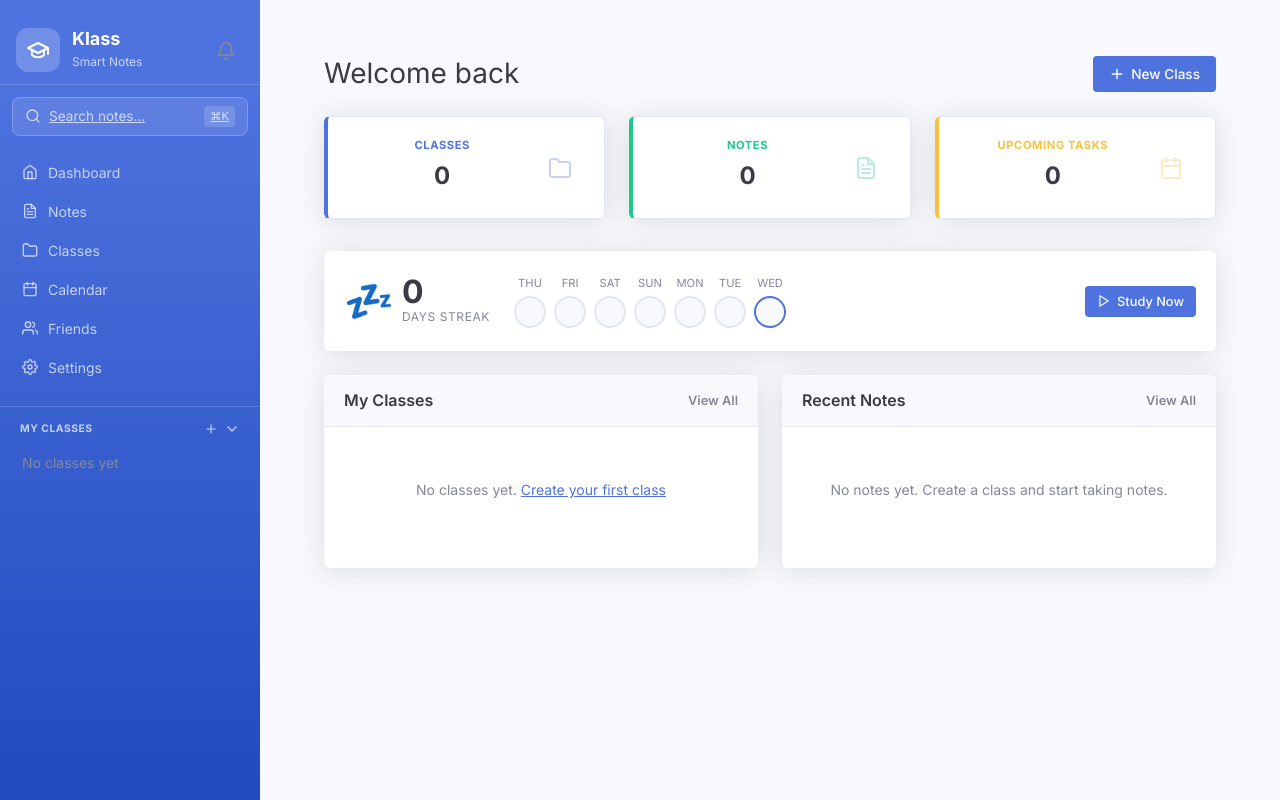
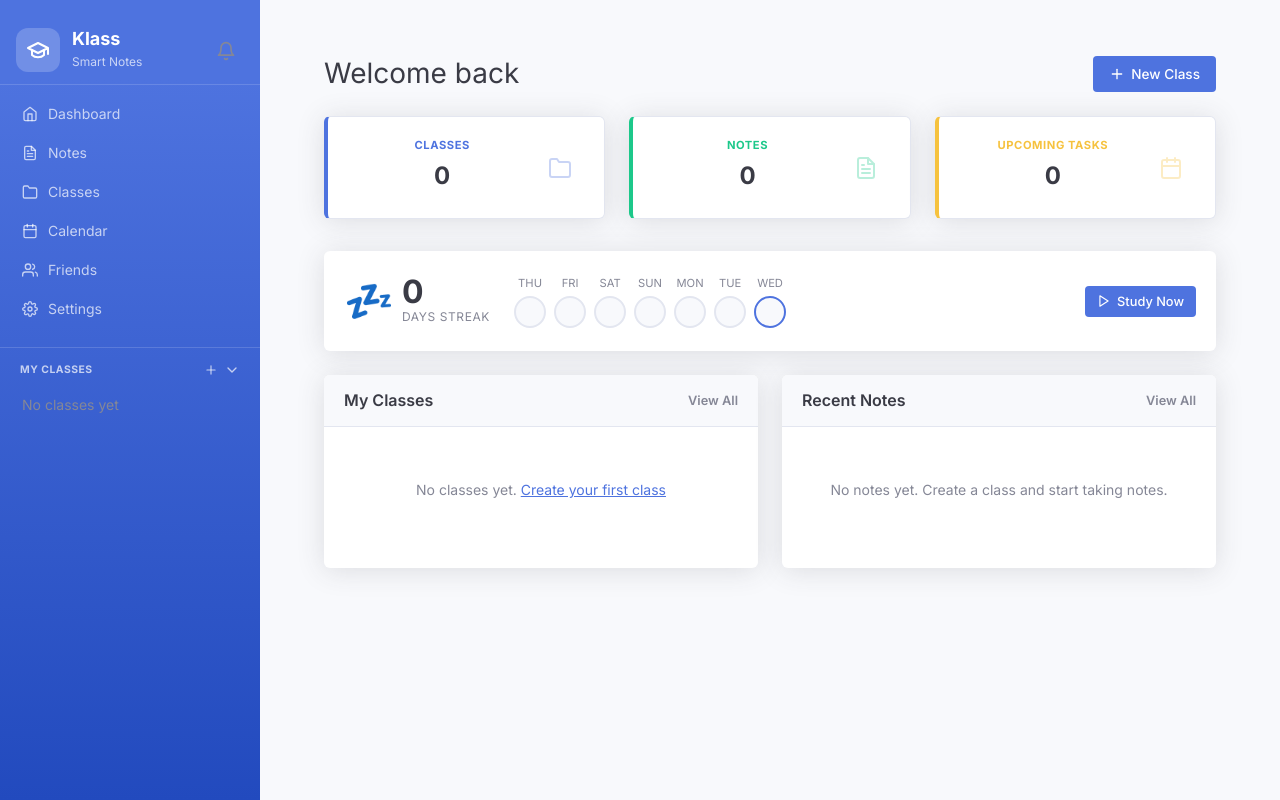
Before and after one commit to harrisonfrench/klass, a Flask app: page / in a window 1280 px wide. Run offline with Flask 3, Linux system fonts and the light colour scheme; a user stored in the database is signed in; data that the repository does not hold is empty; some libraries are stand-ins or nearby versions.

Commit message:
Remove search bar from sidebar
Co-Authored-By: Claude Opus 4.5 <noreply@anthropic.com>

```diff
--- a/app/templates/dashboard_base.html
+++ b/app/templates/dashboard_base.html
@@ -505,17 +505,6 @@
                             </div>
                         </div>
                     </div>
-                </div>
-
-                <!-- Search -->
-                <div class="sidebar-search">
-                    <a href="{{ url_for('search') }}" class="sidebar-search-input">
-                        <svg xmlns="http://www.w3.org/2000/svg" viewBox="0 0 24 24" fill="none" stroke="currentColor" stroke-width="2" stroke-linecap="round" stroke-linejoin="round">
-                            <circle cx="11" cy="11" r="8"/><line x1="21" y1="21" x2="16.65" y2="16.65"/>
-                        </svg>
-                        <span>Search notes...</span>
-                        <kbd>&#8984;K</kbd>
-                    </a>
                 </div>
 
                 <!-- Main Navigation -->
```
